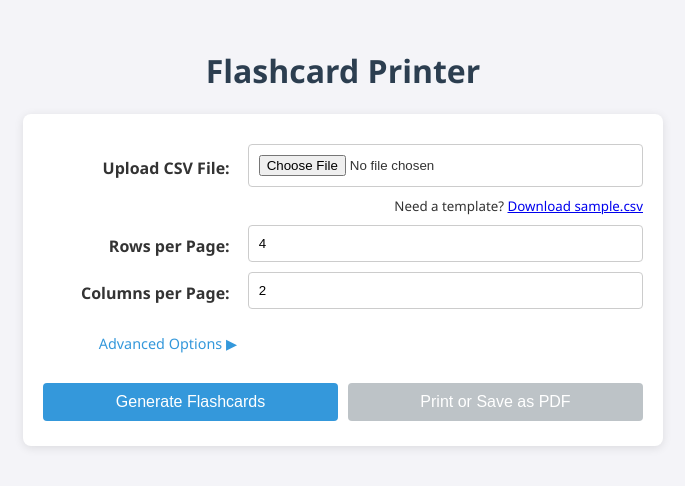
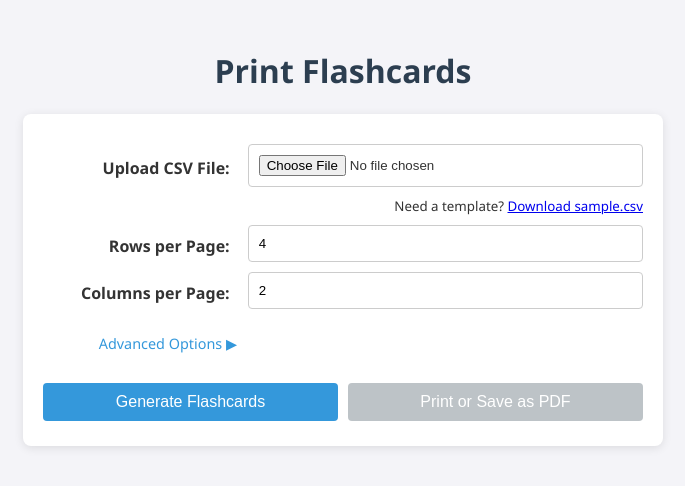
Before and after one commit to cogsjots/simple-flashcards, a plain HTML site: page index.html in a window 1280 px wide. Shown: the whole page, without its empty margins (297-982 px from the left). Drawn offline with Linux system fonts and the light colour scheme.

Commit message:
changed title

```diff
--- a/index.html
+++ b/index.html
@@ -4,7 +4,7 @@
 <head>
   <meta charset="UTF-8" />
   <meta name="viewport" content="width=device-width, initial-scale=1.0" />
-  <title>Flashcard Printer</title>
+  <title>Print Flashcards</title>
 
   <!-- Google tag (gtag.js) -->
   <script async src="https://www.googletagmanager.com/gtag/js?id=G-RW0BTZG13C"></script>
@@ -296,7 +296,7 @@
 
 <body>
 
-  <h1>Flashcard Printer</h1>
+  <h1>Print Flashcards</h1>
 
   <div class="controls">
     <div class="input-row">
```
